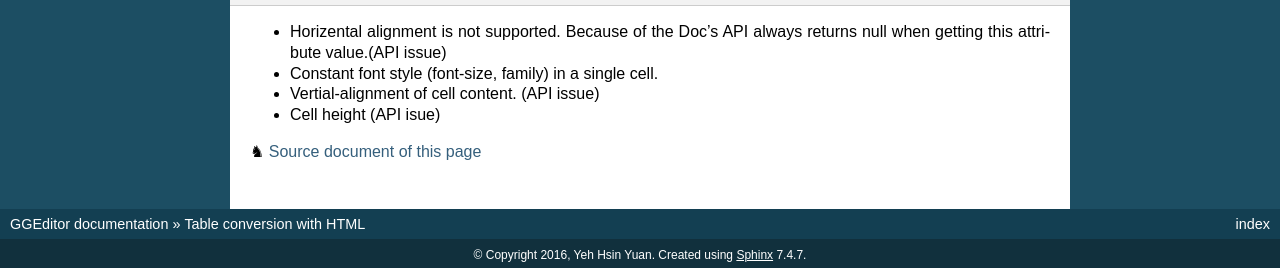
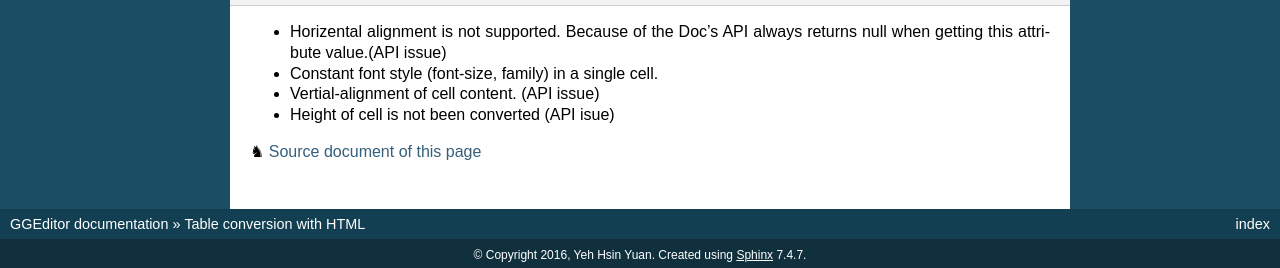
Before and after one commit to iapyeh/GGeditor, a Sphinx documentation site: the page built from docs/table_in_html.rst, in a window 1280 px wide. Shown: the part 1549-1817 px from the top of the page. Built offline with Sphinx 7.4.7, drawn with Linux system fonts in a browser that asks for light colours; pages that are not in the unit, such as notebooks, are missing from menus.

Commit message:
Google Docs reST Editor@2017-1-15 17:36:22

```diff
--- a/docs/table_in_html.rst
+++ b/docs/table_in_html.rst
@@ -87,7 +87,7 @@ Limitations
 
 * Vertial-alignment of cell content. (API issue)
 
-* Cell height (API isue)
+* Height of cell is not been converted (API isue)
 
 ♞ \ |LINK1|\
 
```
